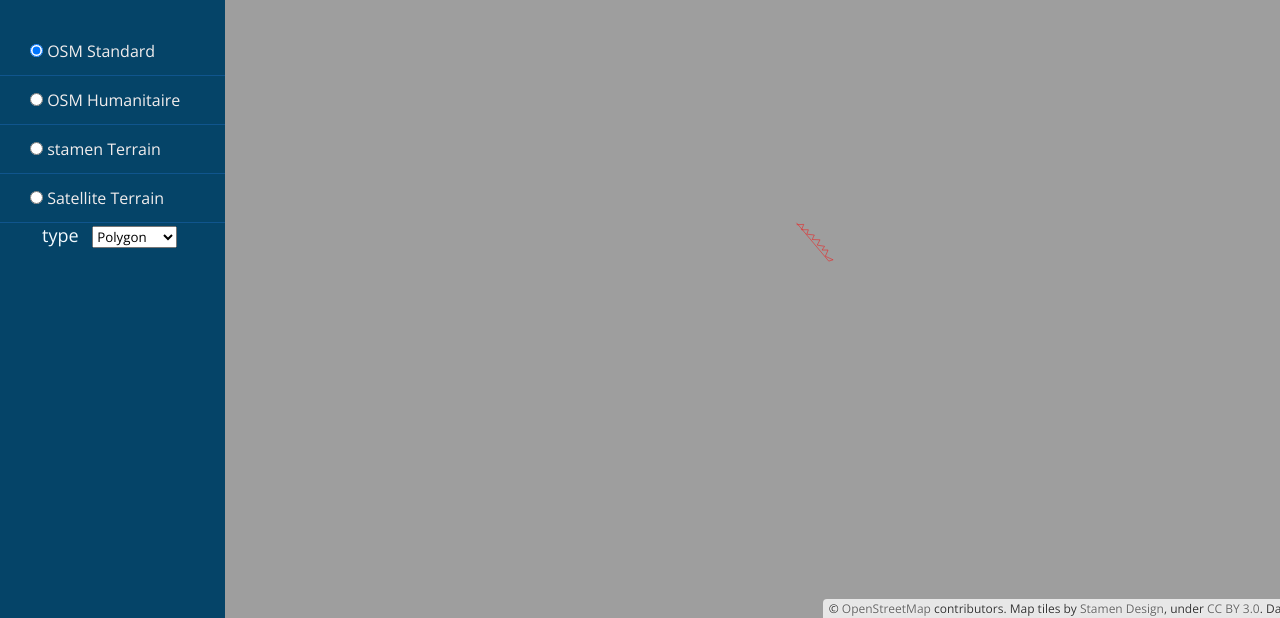
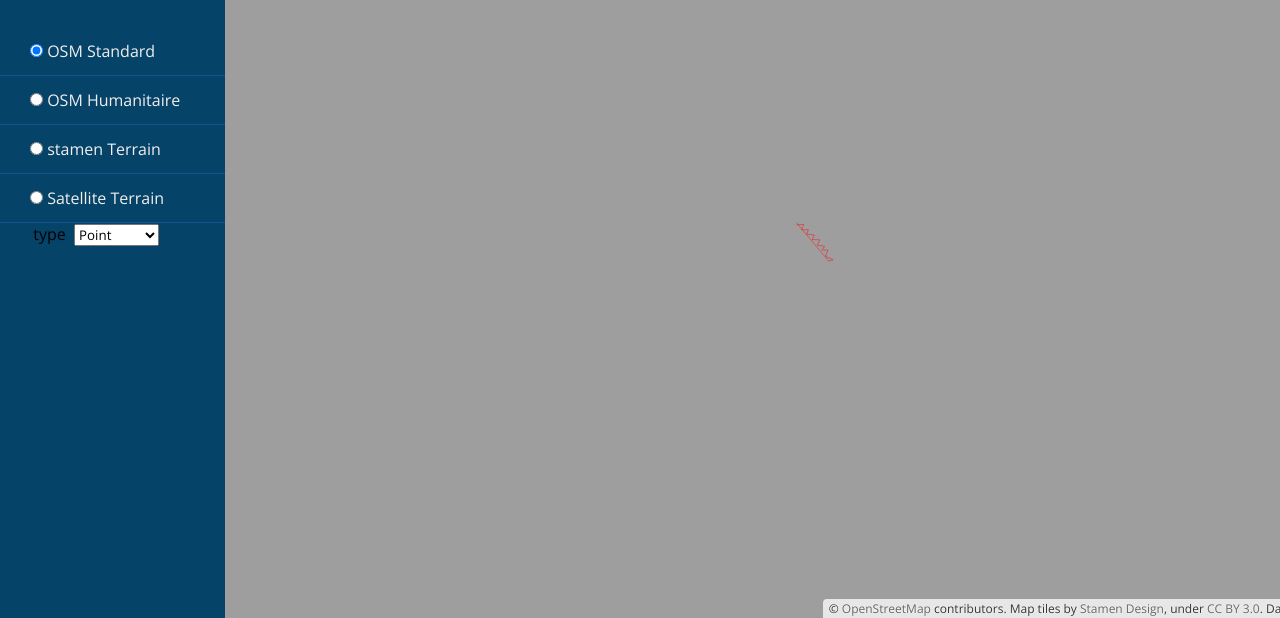
Before and after one commit to azejs/Openlayers, a website built with Vite: page index.html in a window 1280 px wide. Shown: the part 182-800 px from the top of the page. Built offline with nearby package versions, Linux system fonts and the light colour scheme; files whose address does not match are found by name.

Commit message:
first commit

```diff
--- a/index.html
+++ b/index.html
@@ -60,7 +60,7 @@
                       </a>
                   </li>
                   <li>
-                    <a>
+                    <a >
                         <input type="radio" name="OSMStandard" value="satellite"  >
 
                         <span class="item">Satellite Terrain</span>
@@ -68,13 +68,15 @@
                   </li>
 
                   <li>
-                    <label  class="label"  for="type">&nbsp;&nbsp;&nbsp;&nbsp;&nbsp;&nbsp;&nbsp;&nbsp;  type &nbsp;</label>
-                    <select id="type">
-                      <option value="Polygon">Polygon</option>
-                      <option value="LineString">LineString</option>
-                      <option value="None">None</option>
-                    </select>
-
+                    <form>
+                      <label for="type"> &nbsp;&nbsp; &nbsp;&nbsp; &nbsp;&nbsp;type&nbsp;</label>
+                      <select id="type">
+                        <option value="Point">Point</option>
+                        <option value="LineString">LineString</option>
+                        <option value="Polygon">Polygon</option>
+                        <option value="Circle">Circle</option>
+                      </select>
+                    </form>
                 </li>
               </ul>
           </div>
```
